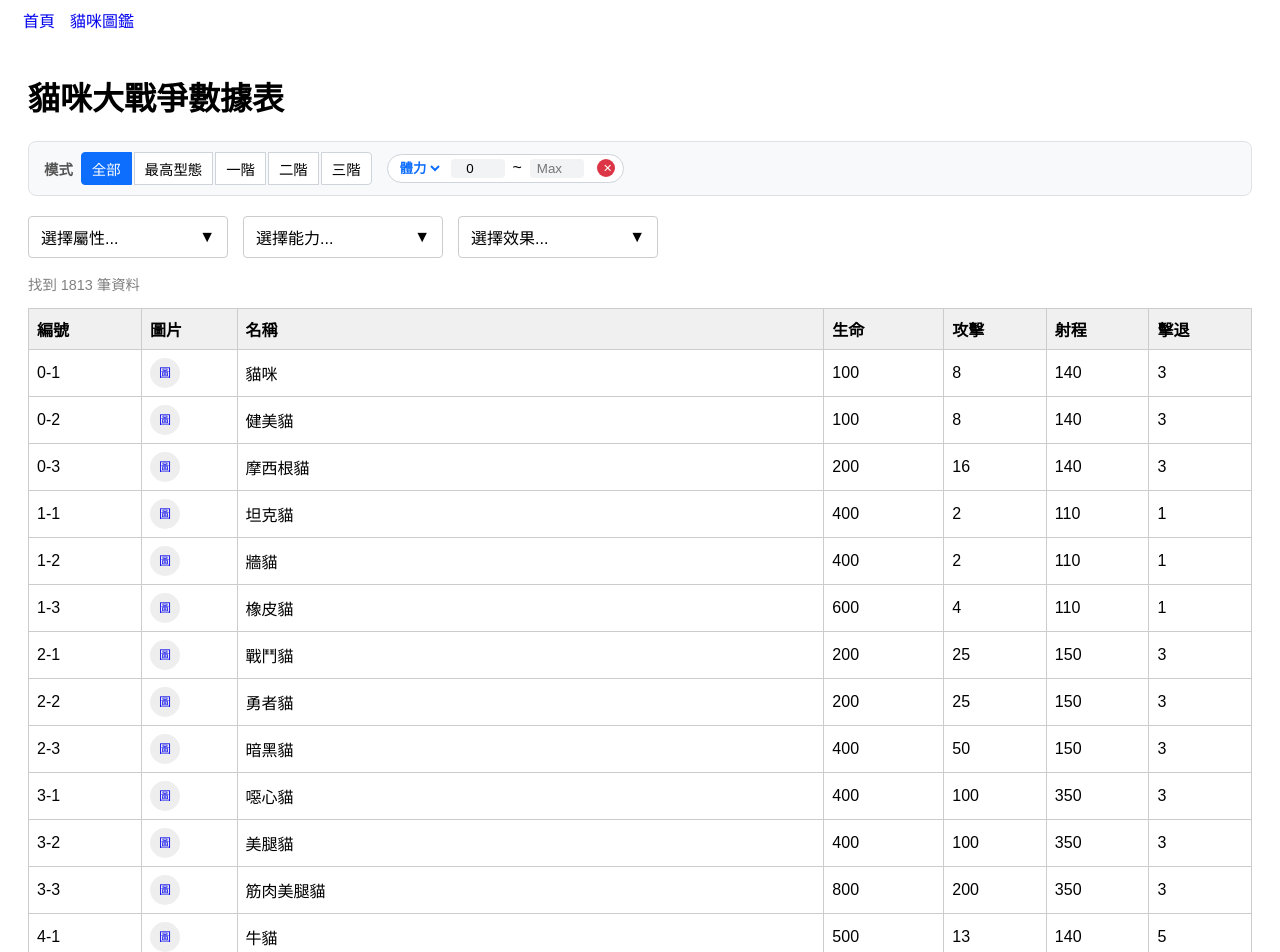
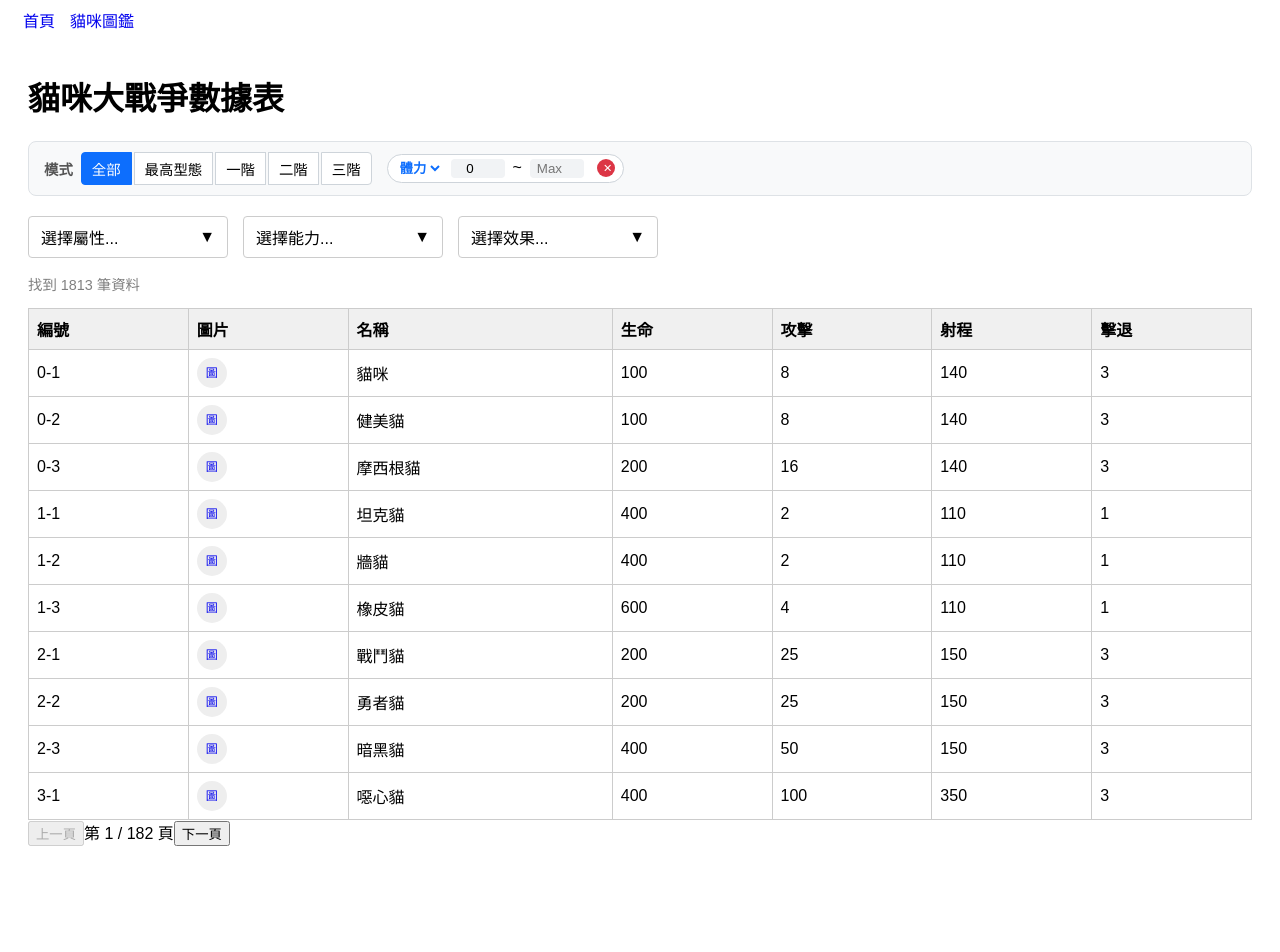
Before and after one commit to ou-joy/web_project, a Vue app: page /cats in a window 1280 px wide. Shown: the top 952 px of the page. After the commit the page ends 874 px from the top, so only its background shows below. Built offline with nearby package versions, Linux system fonts and the light colour scheme.

Commit message:
add:分頁顯示十隻角色

```diff
--- a/src/components/Cats.vue
+++ b/src/components/Cats.vue
@@ -92,7 +92,7 @@
                 </tr>
             </thead>
             <tbody>
-                <tr v-for="cat in filteredCats" :key="cat.id_form">
+                <tr v-for="cat in paginatedCats" :key="cat.id_form">
                     <td>{{ cat.id_form }}</td>
                     <td>
                       <router-link :to="'/cat/' + cat.id" class="img-link">
@@ -108,11 +108,16 @@
             </tbody>
         </table>
     </div>
-  </div>
+        <div class="pagination" v-if="totalPages > 1">
+            <button @click="prevPage" :disabled="currentPage === 1">上一頁</button>
+            <span>第 {{ currentPage }} / {{ totalPages }} 頁</span>
+            <button @click="nextPage" :disabled="currentPage === totalPages">下一頁</button>
+        </div>
+    </div>
 </template>
 
 <script setup>
-    import { ref, computed, onMounted } from 'vue'
+    import { ref, computed, onMounted, watch } from 'vue'
     import { useCatsData } from '../composables/useCatsData'
     import { traitOptions, abilityOptions, effectOptions } from '../config/options'
 
@@ -131,12 +136,16 @@
     const isAbilityOpen = ref(false);
     const isEffectOpen = ref(false);
 
+    // 分頁相關變數
+    const isFiltering = ref(false);
+    const currentPage = ref(1);
+    const pageSize = ref(10); // 設定為 20
 
     // 篩選邏輯
     const filteredCats = computed(() => {
         if (!allCats.value) return [];
         let data = allCats.value;
-        // ★ 步驟 1: 根據 formMode 過濾型態
+        // 根據 formMode 過濾型態
         if (formMode.value === 'all') {
             // 模式：全部顯示 (不做任何過濾)
         }
@@ -164,7 +173,7 @@
             data = data.filter(item => item.form === targetForm);
         }
 
-        // 2. 接著執行屬性/能力篩選
+        // 接著執行屬性/能力篩選
         const results = data.filter(cat => {
             const matchTrait = selectedTraits.value.length === 0 ||
                                selectedTraits.value.some(t => cat.traits.includes(t));
@@ -193,7 +202,7 @@
             return matchTrait && matchAbility && matchEffect && isValueMatch;
         });
 
-        // 3. 最後排序：先排 ID，如果 ID 一樣(開了全顯示)再排階級
+        // 最後排序：先排 ID，如果 ID 一樣(開了全顯示)再排階級
         return results.slice().sort((a, b) => {
             const idA = Number(a.id);
             const idB = Number(b.id);
@@ -206,14 +215,40 @@
         });
     });
 
+    // ★ 分頁計算邏輯 ★
+    const totalPages = computed(() => Math.ceil(filteredCats.value.length / pageSize.value));
+
+    // 這就是目前這一頁要顯示的 20 筆資料
+    const paginatedCats = computed(() => {
+        const start = (currentPage.value - 1) * pageSize.value;
+        const end = start + pageSize.value;
+        return filteredCats.value.slice(start, end);
+    });
+
+    const nextPage = () => {
+        if (currentPage.value < totalPages.value) { currentPage.value++; window.scrollTo(0, 0); }
+    };
+
+    const prevPage = () => {
+        if (currentPage.value > 1) { currentPage.value--; window.scrollTo(0, 0); }
+    };
+
     const clearSearch = () => {// 清除函式
         minVal.value = '0';
         maxVal.value = '';
     };
 
+    // 監聽器
+    watch(searchType, () => { clearSearch(); });
 
+    watch([selectedTraits, selectedAbilities, selectedEffects,
+           minVal, maxVal, formMode], () => {
+        isFiltering.value = true;
+        currentPage.value = 1; // 篩選變動時，跳回第一頁
+        setTimeout(() => { isFiltering.value = false; }, 300);
+    });
 
-    // --- 6. 介面輔助函式---
+    // 介面輔助函式
     const traitButtonText = computed(() => {
         const count = selectedTraits.value.length;
         return count === 0 ? '選擇屬性...' : `屬性 (${count})`;
```
